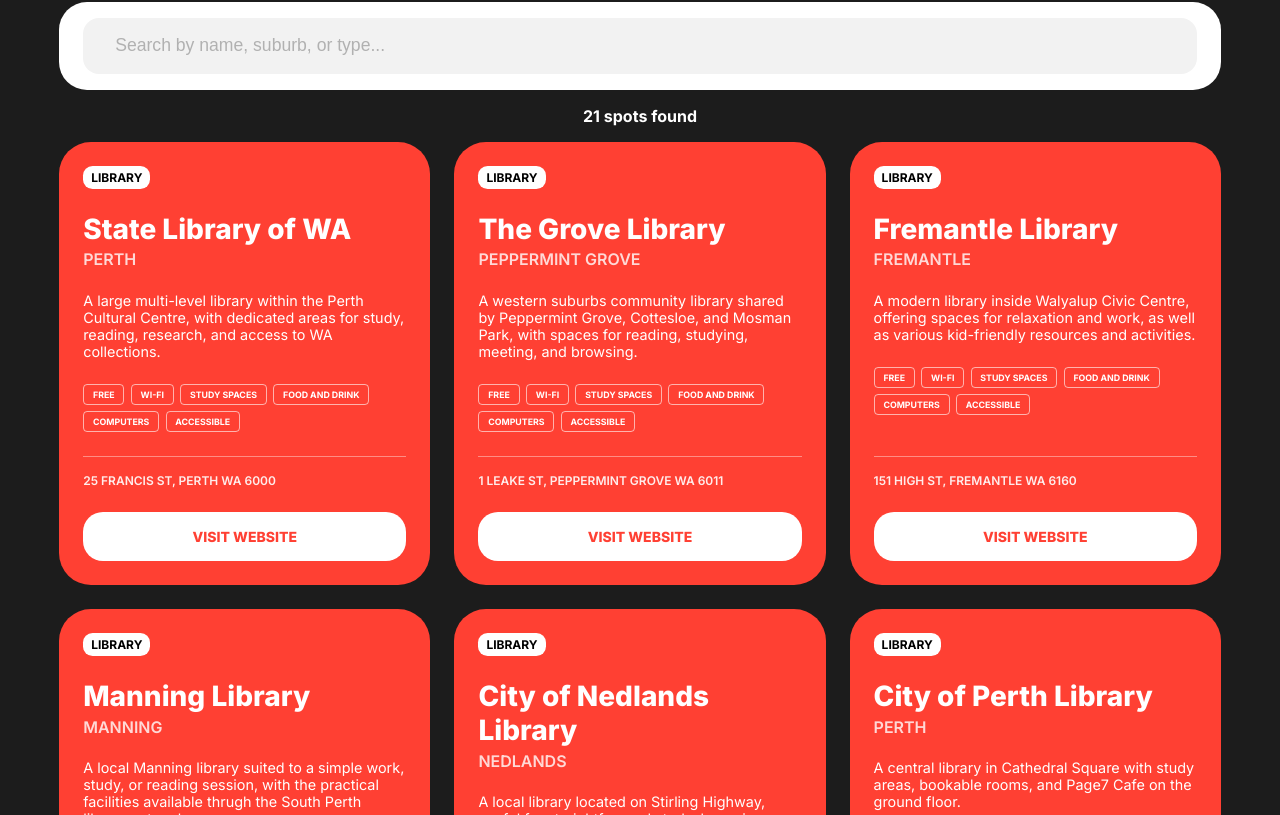
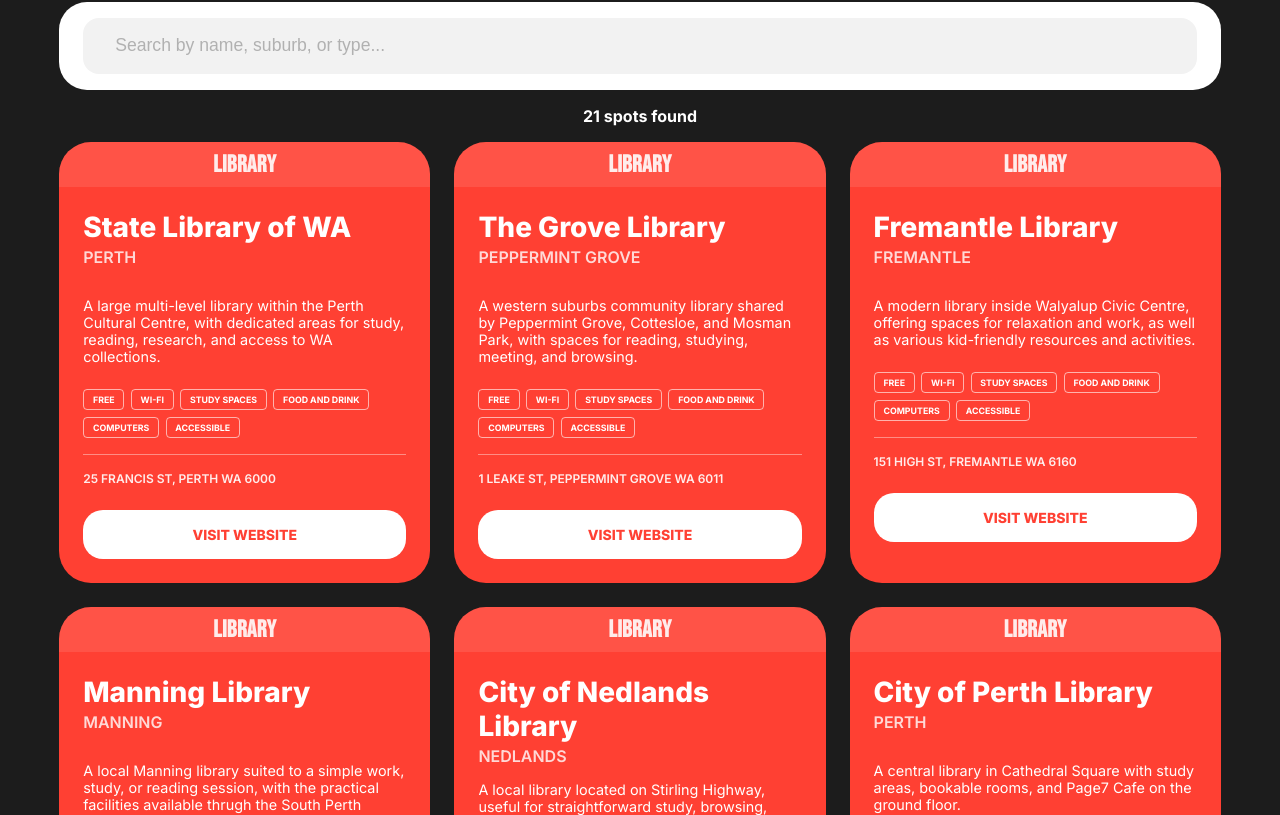
Before and after one commit to aliciabuelow/perth-workfriendly-app, a React (Vite) app in the folder react-app/: page / in a window 1280 px wide. Shown: the part 505-1320 px from the top of the page. Built offline with nearby package versions, Linux system fonts and the light colour scheme.

Commit message:
Update Spot Card header styling, import font

```diff
--- a/react-app/index.html
+++ b/react-app/index.html
@@ -6,7 +6,10 @@
     <link rel="preconnect" href="https://fonts.googleapis.com">
   <link rel="preconnect" href="https://fonts.gstatic.com" crossorigin>
   <link href="https://fonts.googleapis.com/css2?family=Inter:ital,opsz,wght@0,14..32,100..900;1,14..32,100..900&display=swap" rel="stylesheet">
-    <title>Perth Work-Friendly</title>
+  <link rel="preconnect" href="https://fonts.googleapis.com">
+<link rel="preconnect" href="https://fonts.gstatic.com" crossorigin>
+<link href="https://fonts.googleapis.com/css2?family=Bebas+Neue&display=swap" rel="stylesheet">
+  <title>Perth Work-Friendly</title>
   </head>
   <body>
     <div id="root"></div>
--- a/react-app/src/components/SpotCard.jsx
+++ b/react-app/src/components/SpotCard.jsx
@@ -3,8 +3,10 @@
 export default function SpotCard({ spot }) {
     return (
         <article className="spot-card">
+            <div className="spot-type-header">{spot.type}</div>
+
+            <section className="card-content">
             <header className="card-heading">
-                <div className="type-badge">{spot.type}</div>
                 <h2 className="spot-name">{spot.name}</h2>
                 <div className="spot-suburb">{spot.suburb}</div>
             </header>
@@ -35,6 +37,7 @@
                     Visit Website
                 </a>
             </footer>
+            </section>
         </article>
     )
 }
--- a/react-app/src/styles/SpotCard.css
+++ b/react-app/src/styles/SpotCard.css
@@ -1,27 +1,40 @@
 .spot-card {
+    min-width: 0;
+    width: 100%;
+    background-color: #FF4033;
+    border-radius: 2rem;
+    transition: all 300ms ease;
+}
+
+.spot-card:hover {
+    transform: scale(1.04)
+}
+
+.spot-type-header {
+    opacity: 0.9;
+    background: rgba(255, 255, 255, 0.11);
+    border-radius: 2rem 2rem 0 0;
+    text-align: center;
+    margin-bottom: auto;
+    padding: 0.5rem 0;
+    color: #fff;
+    text-transform: uppercase;
+    font-size: 1.5rem;
+    font-weight: 700;
+    font-family: 'Bebas Neue', sans-serif;
+    letter-spacing: 0.02rem;
+}
+
+.card-content {
     display: flex;
     flex-direction: column;
-    gap: 0.5rem;
-    min-width: 0;
-    width: 100%;
-    padding: 1.5rem;
-    background-color: #FF4033;
-    border-radius: 2rem;
+    gap: 0.5;
+    padding: 0 1.5rem 1.5rem 1.5rem;
 }
 
 .card-heading {
+    padding: 0;
     min-height: 6rem;
-}
-
-.card-heading .type-badge {
-    width: fit-content;
-    background-color: #fff;
-    padding: 0.25rem 0.5rem;
-    border-radius: 0.6rem;
-    text-transform: uppercase;
-    color: #000;
-    font-size: 0.75rem;
-    font-weight: 700;
 }
 
 .card-heading .spot-name {
@@ -93,9 +106,4 @@
     text-transform: uppercase;
     font-size: 0.875rem;
     font-weight: 800;
-    transition: all 250ms ease;
 }
-
-.card-footer .spot-link:hover {
-    transform: scale(1.03);
-}
```
